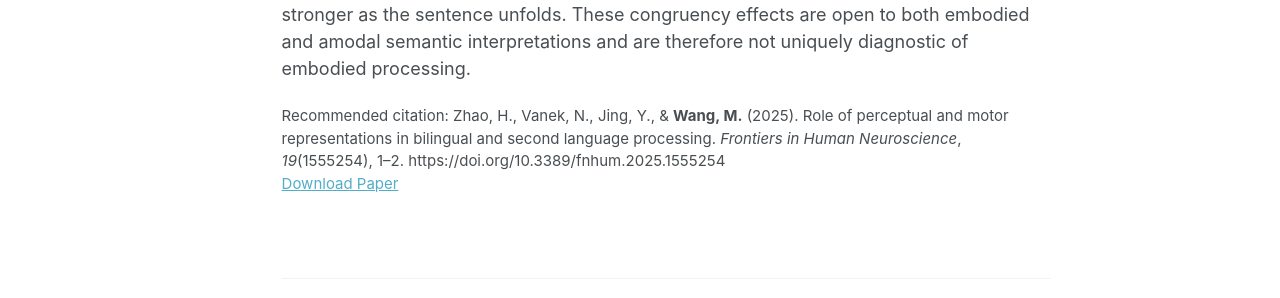
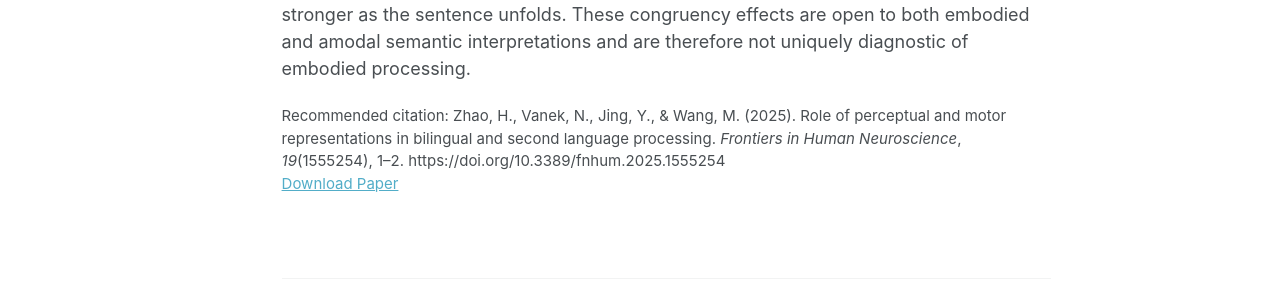
Before and after one commit to menghan120/menghan.github.io, a Jekyll site: the page built from _publications/2010-10-01-paper-title-number-2.md, in a window 1280 px wide and 1318 px high. Shown: the part 628-926 px from the top of the window. Built offline with Jekyll 4.4.1, drawn with Linux system fonts in a browser that asks for light colours; a script bundle is joined from its source files by our own code; a style sheet for code colours, icons or effects is not loaded.

```diff
--- a/_publications/2010-10-01-paper-title-number-2.md
+++ b/_publications/2010-10-01-paper-title-number-2.md
@@ -8,7 +8,7 @@ date: '2025-1-24'
 venue: 'Frontiers in Human Neuroscience'
 slidesurl: #
 paperurl: 'https://menghan120.github.io/files/Zhao_et_al_2025.pdf'
-citation: 'Zhao, H., Vanek, N., Jing, Y., & <b>Wang, M.</b> (2025). Role of perceptual and motor representations in bilingual and second language processing. <i>Frontiers in Human Neuroscience</i>, <i>19</i>(1555254), 1–2. https://doi.org/10.3389/fnhum.2025.1555254'
+citation: 'Zhao, H., Vanek, N., Jing, Y., & Wang, M. (2025). Role of perceptual and motor representations in bilingual and second language processing. <i>Frontiers in Human Neuroscience</i>, <i>19</i>(1555254), 1–2. https://doi.org/10.3389/fnhum.2025.1555254'
 ---
 
 Language comprehension involves dynamically integrating linguistic input into coherent event representations. A common approach to investigating this process has been to examine behavioural congruency effects between linguistic and visual information. However, it remains unclear under what conditions these effects emerge and whether they reflect embodied processing or alternative cognitive mechanisms. The present study examined semantic-visual alignment of motion schema during incremental processing of Mandarin motion sentences, focusing on whether congruency effects are modulated by task demands and visual probe regions. 149 native Mandarin speakers completed either a self-paced sentence-diagram verification task or a self-paced sentence-diagram viewing task. In both tasks, participants processed segmented Chinese motion sentences, while schematic diagrams were presented either after the directional verb (e.g., jìn, ‘into’) or the landmark (e.g., bàn-gōng-shì, ‘office’). Results revealed overall congruency effects across tasks and diagram regions. Crucially, effects were stronger in the verification task than in the viewing task but remained stable across diagram regions. These findings suggest that semantic-visual alignment is sensitive to task demands but does not necessarily become stronger as the sentence unfolds. These congruency effects are open to both embodied and amodal semantic interpretations and are therefore not uniquely diagnostic of embodied processing.
```
